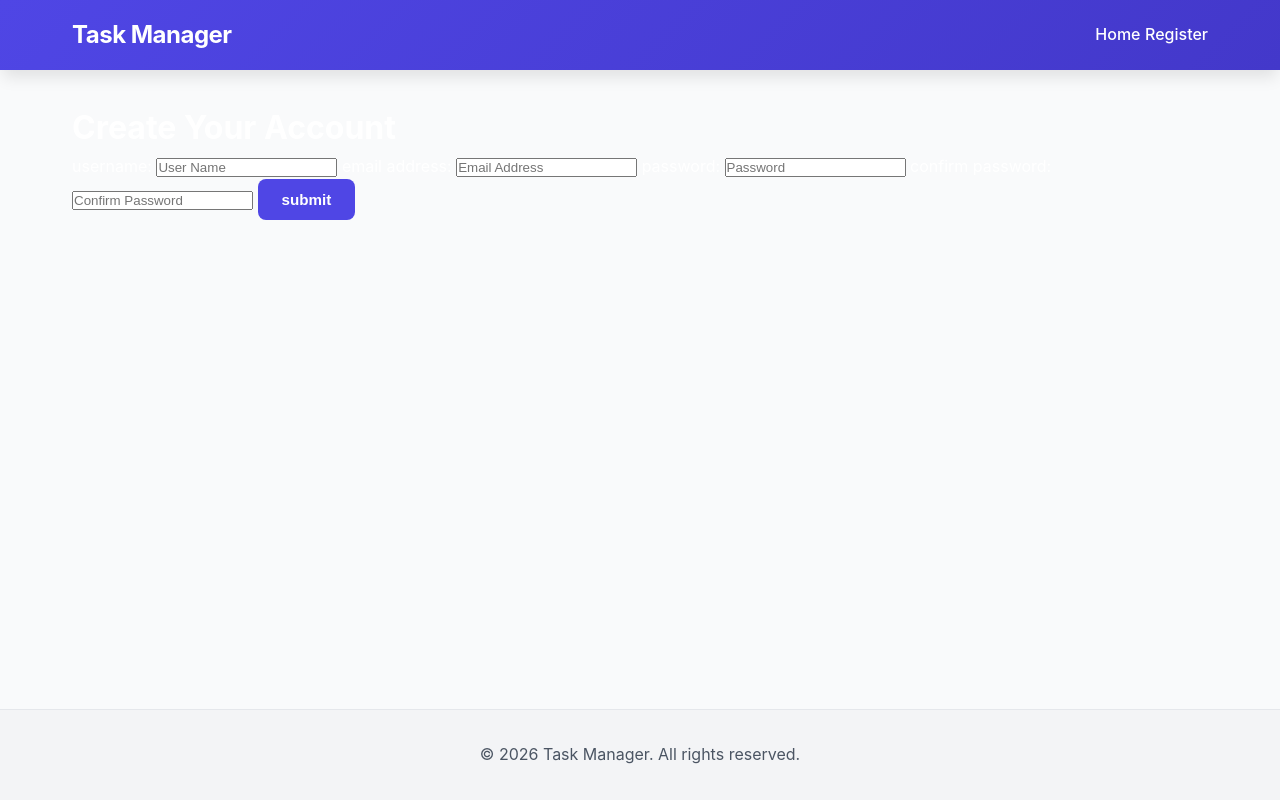
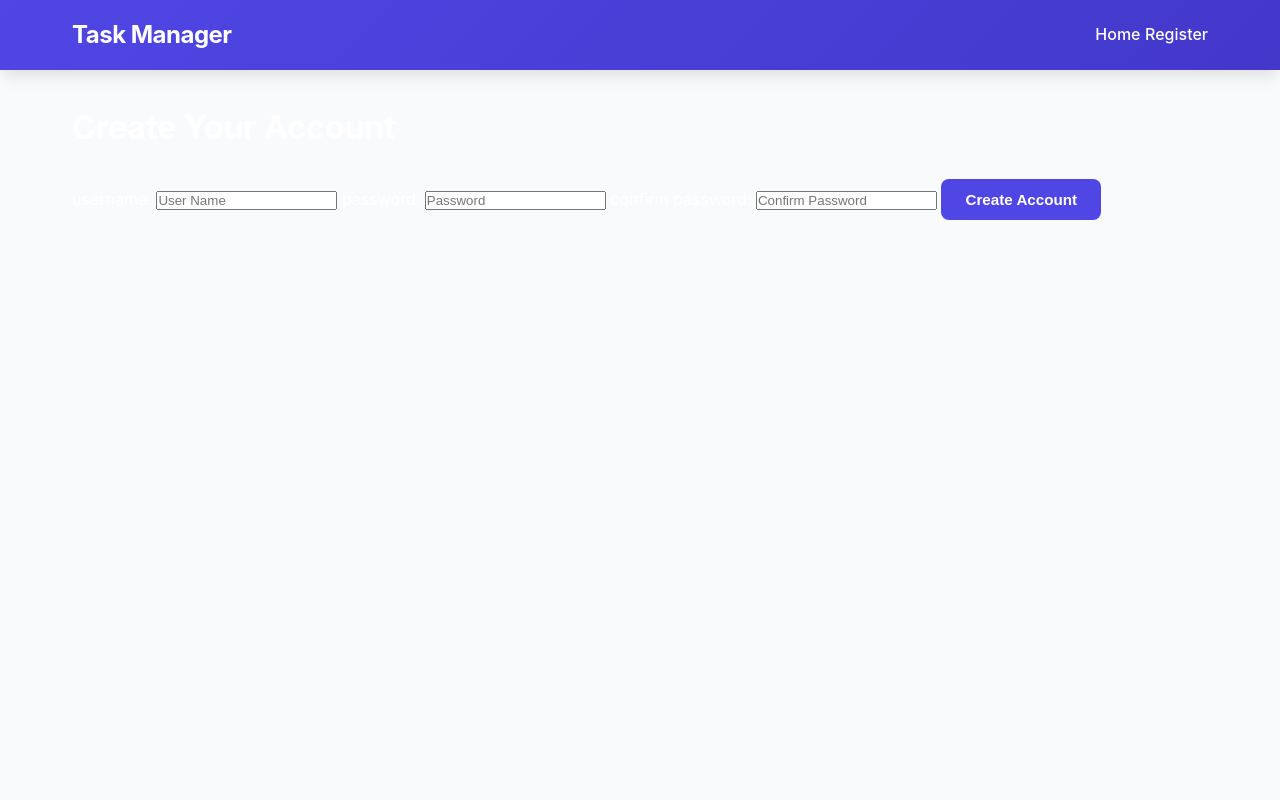
Before and after one commit to VVoVVo98/flask-tasker, a Flask app: page /register in a window 1280 px wide. Run offline with Flask 3, Linux system fonts and the light colour scheme.

Commit message:
updated registration

```diff
--- a/tasker/forms.py
+++ b/tasker/forms.py
@@ -3,7 +3,6 @@ from wtforms import StringField, PasswordField, SubmitField
 
 class RegisterForm(FlaskForm):
     username = StringField(label='username:')
-    email = StringField(label='email address:')
     password1 = PasswordField(label='password:')
     password2 = PasswordField(label='confirm password:')
-    submit = SubmitField(label='submit')
+    submit = SubmitField(label='Create Account')
--- a/tasker/models.py
+++ b/tasker/models.py
@@ -18,7 +18,7 @@ class Task(db.Model):
 
     def change_status(self, new_status):
         # Validate status
-        valid_statuses = ['pending', 'done', 'done_improperly'] # tasks can be rated
+        valid_statuses = ['pending', 'done', 'done improperly'] # tasks can be rated
         if new_status not in valid_statuses:
             raise ValueError(f"Status must be one of: {valid_statuses}")
 
@@ -35,8 +35,7 @@ class Task(db.Model):
 class User(db.Model):
     id = db.Column(db.Integer(), primary_key=True)
     username = db.Column(db.String(length=50), nullable=False, unique=True)
-    email = db.Column(db.String(length=50), nullable=False, unique=True)
-    password = db.Column(db.String(length=30), nullable=False)
+    password_hash = db.Column(db.String(length=30), nullable=False)
 
 
     def add_task(self, task):
--- a/tasker/routes.py
+++ b/tasker/routes.py
@@ -1,7 +1,8 @@
 from tasker import app, db
-from flask import request, redirect , render_template
-from tasker.models import Task
+from flask import request, redirect , render_template, url_for
+from tasker.models import Task, User
 from tasker.forms import RegisterForm
+from tasker import db
 
 @app.route('/', methods=['POST', 'GET'])
 def index():
@@ -73,7 +74,7 @@ def mark_done(id):
 @app.route('/mark_improperly/<int:id>')
 def mark_improperly(id):
     task = Task.query.get_or_404(id)
-    task.status = 'done_improperly'
+    task.status = 'done improperly'
 
     try:
         db.session.commit()
@@ -81,9 +82,16 @@ def mark_improperly(id):
     except:
         return 'There was a problem marking the task'
 
-@app.route('/register')
+@app.route('/register', methods=['GET', 'POST'])
 def register_page():
     form = RegisterForm()
+    if form.validate_on_submit():
+        user_to_create=User(username=form.username.data,
+                            password_hash=form.password1)
+        db.session.add(user_to_create)
+        db.session.commit()
+        return redirect(url_for('index'))
+
     return render_template('register.html', form=form)
 
 
--- a/tasker/static/main.css
+++ b/tasker/static/main.css
@@ -372,16 +372,6 @@ main {
     font-size: 1.25rem;
 }
 
-/* ===== FOOTER ===== */
-.footer {
-    background-color: var(--gray-100);
-    border-top: 1px solid var(--gray-200);
-    padding: 2rem;
-    text-align: center;
-    color: var(--gray-600);
-    margin-top: auto;
-}
-
 /* ===== RESPONSIVE ===== */
 @media (max-width: 768px) {
     .nav-container {
--- a/tasker/templates/base.html
+++ b/tasker/templates/base.html
@@ -20,11 +20,8 @@
     </nav>
 
     <main class="main-container">
-        {% block body %}{% endblock %}
+        {% block content %}{% endblock %}
     </main>
 
-    <footer class="footer">
-        <p>&copy; 2026 Task Manager. All rights reserved.</p>
-    </footer>
 </body>
 </html>
--- a/tasker/templates/index.html
+++ b/tasker/templates/index.html
@@ -2,7 +2,7 @@
 
 {% block title %}Task Manager - Home{% endblock %}
 
-{% block body %}
+{% block content %}
 <div class="page-header">
     <h1>Your Tasks</h1>
     <p class="subtitle">Manage and track all your tasks in one place</p>
@@ -46,7 +46,7 @@
 
                 <div class="task-meta">
                     {% if task.assigned_to %}
-                        <span class="meta-item">👤 {{ task.assigned_to }}</span>
+                        <span class="meta-item">{{ task.assigned_to }}</span>
                     {% endif %}
                 </div>
 
--- a/tasker/templates/register.html
+++ b/tasker/templates/register.html
@@ -4,19 +4,17 @@
 Register
 {% endblock %}
 
-{% block body %}
+{% block content %}
+<body class="text-center">
     <div class="container">
         <form method="POST" class="form-register" style="color:white">
         {{ form.hidden_tag() }}
         <h1 class="h3 mb-3 font-weight-normal">
             Create Your Account
         </h1>
-
+        <br>
             {{ form.username.label() }}
             {{ form.username(class="form-control", placeholder="User Name") }}
-
-        {{ form.email.label() }}
-        {{ form.email(class="form-control", placeholder="Email Address") }}
 
             {{ form.password1.label() }}
             {{ form.password1(class="form-control", placeholder="Password") }}
@@ -24,10 +22,9 @@ Register
             {{ form.password2.label() }}
             {{ form.password2(class="form-control", placeholder="Confirm Password") }}
 
-        {{ form.submit(class="btn btn-primary") }}
+            {{ form.submit(class="btn btm-lg btn-block btn-primary") }}
 
         </form>
-
     </div>
-
+</body>
 {% endblock %}
--- a/tasker/templates/update.html
+++ b/tasker/templates/update.html
@@ -2,9 +2,9 @@
 
 {% block title %}Update Task{% endblock %}
 
-{% block body %}
+{% block content %}
 <div class="page-header">
-    <h1>✏️ Update Task</h1>
+    <h1>Update Task</h1>
     <p class="subtitle">Modify your task details</p>
 </div>
 
@@ -26,7 +26,7 @@
         </div>
 
         <div class="form-actions">
-            <button type="submit" class="btn btn-primary">💾 Update Task</button>
+            <button type="submit" class="btn btn-primary">Update Task</button>
             <a href="{{ url_for('index') }}" class="btn btn-secondary">← Back to Tasks</a>
         </div>
     </form>
```
Also changed, not shown: instance/test.db. Lines whose indentation alone changed are shown as unchanged.
